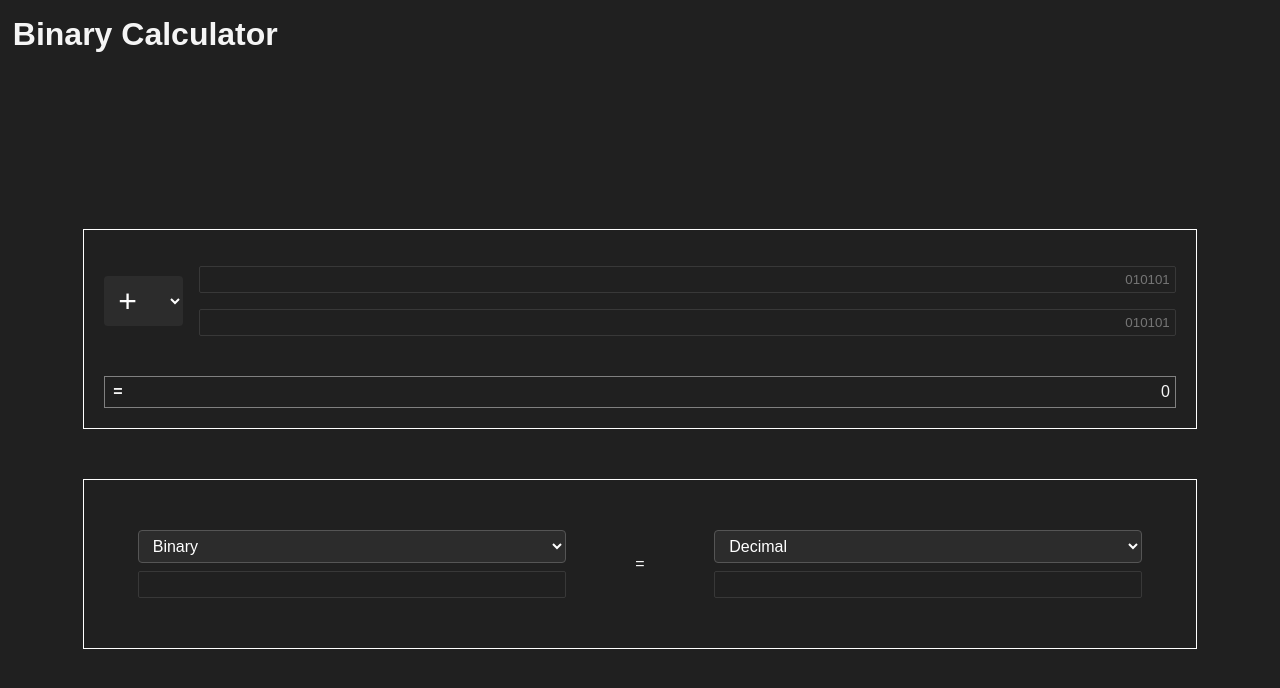
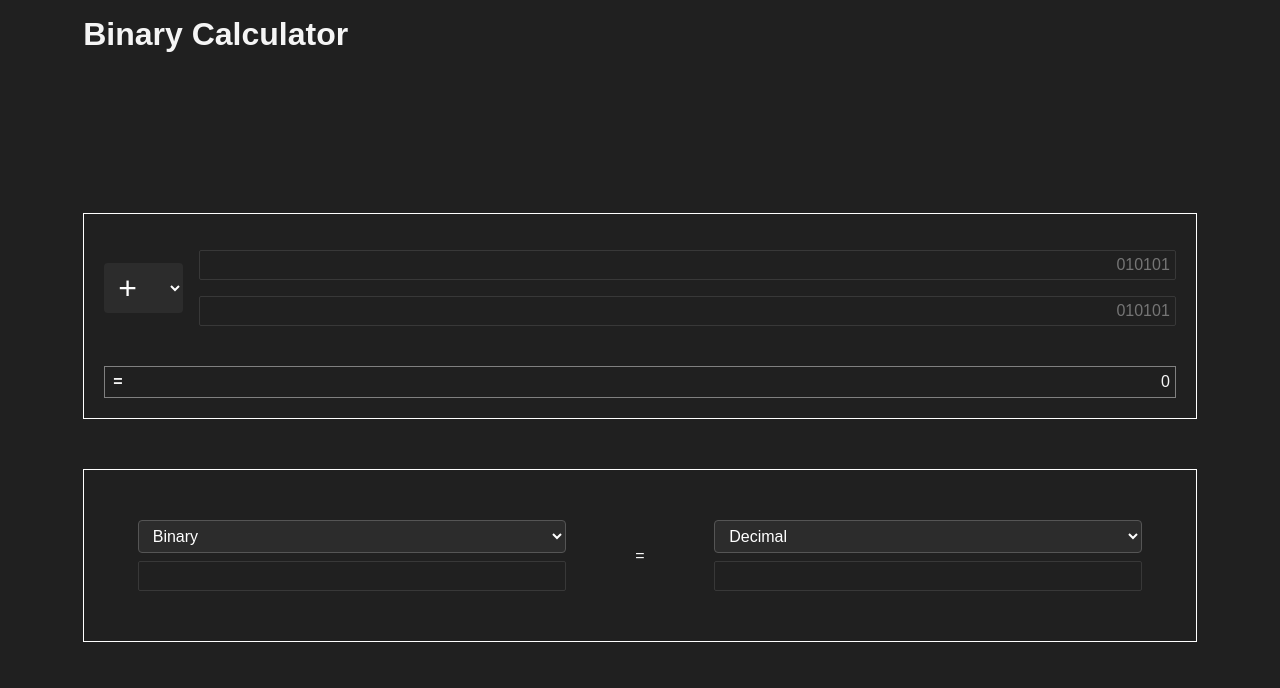
Before and after one commit to Bicheka/binary-calculator, a website built with Vite: page index.html in a window 1280 px wide. Built offline with nearby package versions, Linux system fonts and the light colour scheme.

Commit message:
small style improvements

```diff
--- a/styles/main.css
+++ b/styles/main.css
@@ -4,8 +4,8 @@
     box-sizing: border-box;
 }
 h1{
-    padding: 1rem 2rem;
-    padding-left: min(1rem, 1%);
+    width: clamp(300px, 87%, 1200px);
+    margin: 1rem auto;
 }
 body {
     font-family: sans-serif;
@@ -30,6 +30,7 @@ input{
     white-space: nowrap;
     text-overflow: ellipsis;
     overflow: hidden;
+    font-size: 1rem;
 }
 input:focus{
     outline: 1px solid rgb(71, 71, 71);
```
